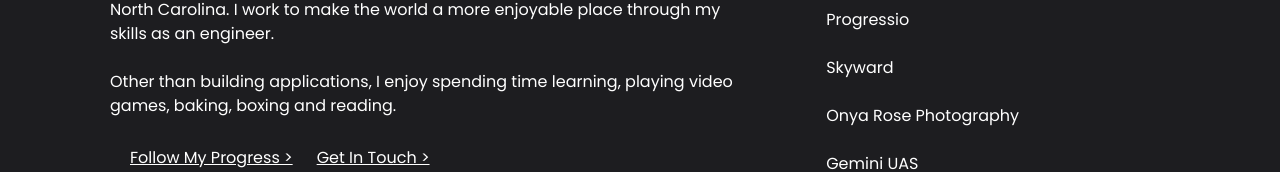
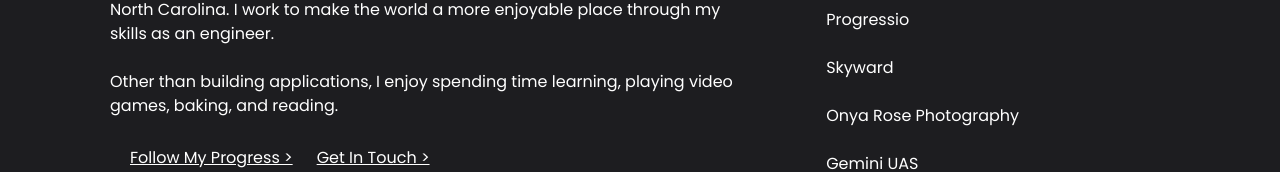
Before and after one commit to boonaki/portfolioV3, a Next.js app: page / in a window 1280 px wide. Shown: the part 280-452 px from the top of the page. Built offline with nearby package versions, Linux system fonts and the light colour scheme.

Commit message:
modified intro

```diff
--- a/src/pages/index.js
+++ b/src/pages/index.js
@@ -30,7 +30,7 @@ export default function Home() {
                         <div className="">
                             <p className='max-w-[750px]'>My name is Josh Durrett. I am a <span className="font-semibold">full-stack Software Engineer</span> based in Raleigh, North Carolina. I work to make the world a more enjoyable place through my skills as an engineer.</p>
                             <br />
-                            <p>Other than building applications, I enjoy spending time learning, playing video games, baking, boxing and reading.</p>
+                            <p>Other than building applications, I enjoy spending time learning, playing video games, baking, and reading.</p>
                             <br />
                             <div className="px-2 flex flex-wrap">
                                 <a href="https://evolvr.ink/u/boonaki" className="mx-2 md:mx-3 my-1 underline block">Follow My Progress &gt;</a>
```
